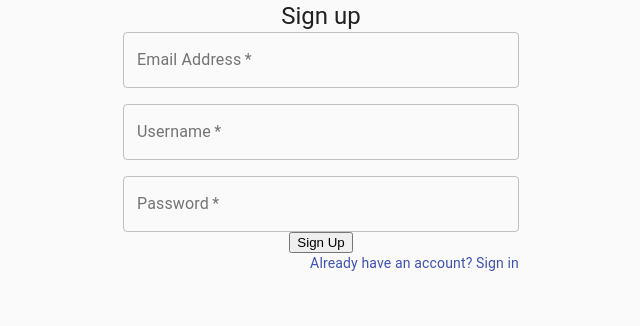
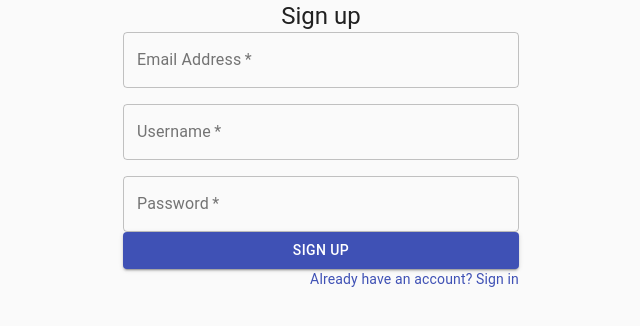
Before and after one commit to RatulAhmed/against-the-spread-frontend, a React (Create React App) app: page /signup in a window 1280 px wide. Shown: the top 326 px of the page, without its empty margins (319-959 px from the left). Built offline with nearby package versions, Linux system fonts and the light colour scheme.

Commit message:
Using material/ui/core Button

```diff
--- a/src/components/SignUp.js
+++ b/src/components/SignUp.js
@@ -96,15 +96,15 @@ class SignUp extends React.Component{
                                 />
                             </Grid>
                         </Grid>
-                        <button
+                        <Button
                             type="submit"
-                            // fullWidth
+                            fullWidth
                             variant="contained"
                             color="primary"
                             className={classes.submit}
                         >
                             Sign Up
-                        </button>
+                        </Button>
                         <Grid container justify="flex-end">
                             <Grid item>
                                 <Link href="/signin" variant="body2">
```
